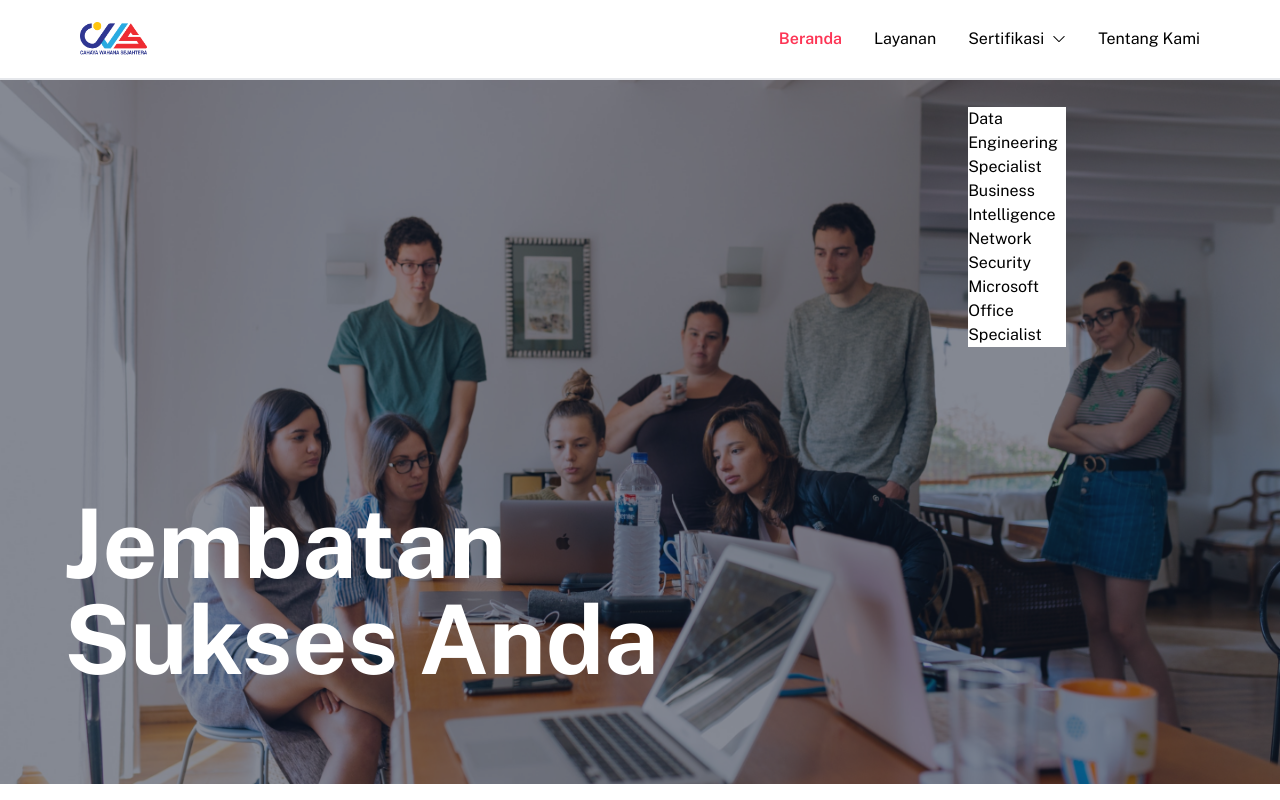
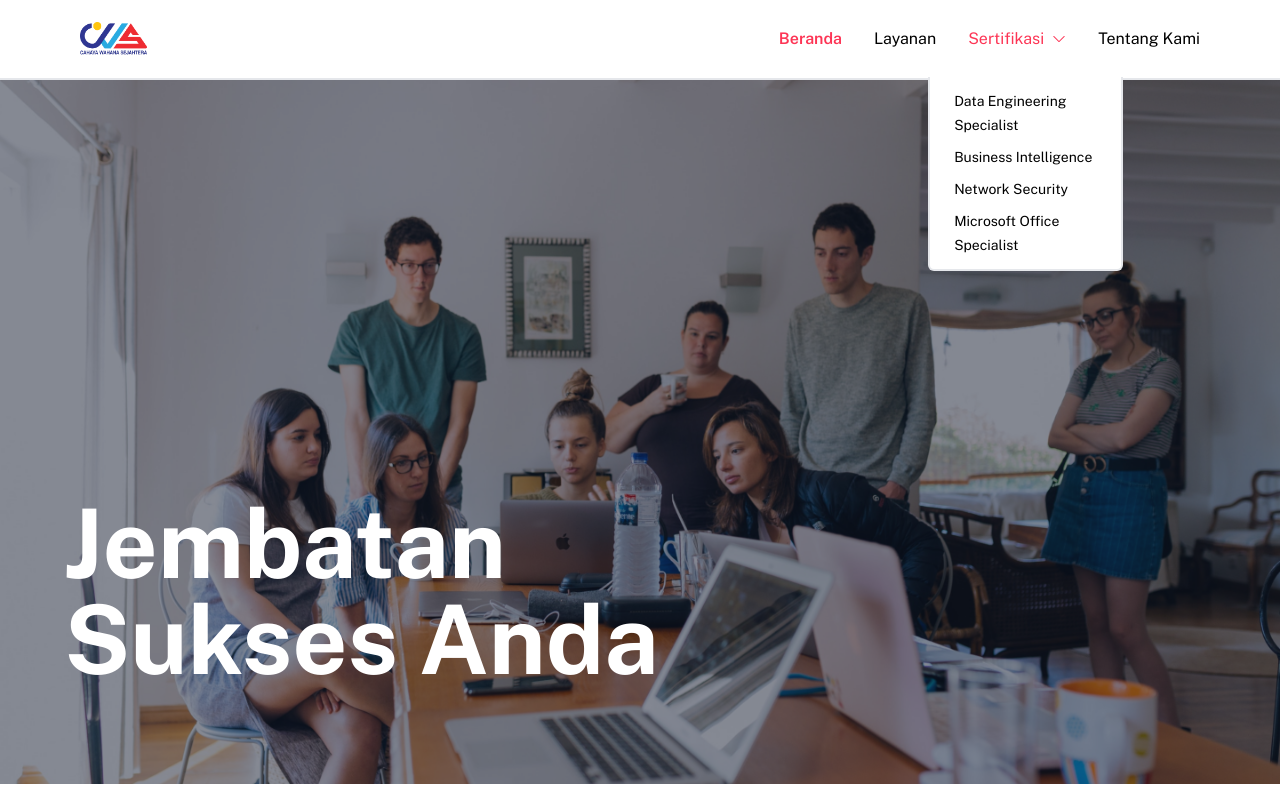
Before and after one commit to WCandra64/cws-compro-frontend, a React (Vite) app: page / in a window 1280 px wide. Both pictures are taken after a click on the button "Sertifikasi". Shown: the top 800 px of the page. Built offline with nearby package versions, Linux system fonts and the light colour scheme.

Commit message:
Navbar Dropdown Fix

```diff
--- a/src/components/Dropdown.jsx
+++ b/src/components/Dropdown.jsx
@@ -4,14 +4,17 @@ import { Link } from "react-router-dom";
 const Dropdown = ({ submenus, dropdown }) => {
     return (
         <ul
-            className={`bg-white absolute top-[80px] ${
+            className={`menu-items bg-white absolute top-[50px] left-[-2.5rem] py-2 border-x-2 border-b-2 rounded-b-md ${
                 dropdown ? "" : "hidden"
             }`}
         >
             {submenus.map((submenu, index) => (
-                <li key={index} className="menu-items">
-                    <Link to={submenu.url}>{submenu.title}</Link>
-                </li>
+                <div key={index}>
+                    <li className="drop-list px-6 py-1" onClick={() => (window.location.href = submenu.url)}>
+                        <span className="drop-text text-sm">{submenu.title}</span>
+                    </li>
+                </div>
+
             ))}
         </ul>
     );
--- a/src/components/MenuItems.jsx
+++ b/src/components/MenuItems.jsx
@@ -6,24 +6,55 @@ import { NavLink } from "react-router-dom";
 const MenuItems = ({ items }) => {
     const [dropdown, setDropdown] = useState(false);
 
+    const useOutsideClick = (callback) => {
+        const ref = React.useRef();
+
+        React.useEffect(() => {
+            const handleClick = (event) => {
+                if (ref.current && !ref.current.contains(event.target)) {
+                    callback();
+                }
+            };
+
+            document.addEventListener('click', handleClick);
+
+            return () => {
+                document.removeEventListener('click', handleClick);
+            };
+          }, [ref]);
+
+        return ref;
+    };
+
+    const handleDropdownOutside = () => {
+        setDropdown(false);
+    };
+
+    const ref = useOutsideClick(handleDropdownOutside);
+
+    const handleDropdown = () => {
+        setDropdown((prev) => !prev);
+    };
+
     return (
-        <li className="relative hover:text-[#fd3555]">
+        <li className="nav-list">
             {items.submenu ? (
-                <>
+                <div className="relative" id="dropdown">
                     <button
+                        ref={ref}
                         type="button"
                         aria-haspopup="menu"
-                        className="flex"
+                        className={`${dropdown ? "drop-active" : ""} flex nav-text`}
                         aria-expanded={dropdown ? "true" : "false"}
-                        onClick={() => setDropdown((prev) => !prev)}
+                        onClick={handleDropdown}
                     >
                         {items.title}{" "}
                         <BsChevronDown className="ml-2 my-auto text-sm" />
                     </button>
                     <Dropdown submenus={items.submenu} dropdown={dropdown} />
-                </>
+                </div>
             ) : (
-                <NavLink to={items.url} className={({ isActive }) => isActive ? "nav-active" : ""}>{items.title}</NavLink>
+                <NavLink to={items.url} className="nav-text">{items.title}</NavLink>
             )}
         </li>
     );
--- a/src/index.css
+++ b/src/index.css
@@ -68,9 +68,25 @@ html {
     right: -4rem;
 }
 
-.nav-active {
+.active {
     color: #fd3555;
     font-weight: 600;
+}
+
+.nav-list:hover .nav-text, .drop-list:hover .drop-text{
+    color: #fd3555;
+}
+
+.drop-active{
+    color: #fd3555;
+}
+
+.menu-items{
+    width: calc(150% + 3rem);
+}
+
+.drop-list:hover{
+    cursor: pointer;
 }
 /*
 :root {
```
